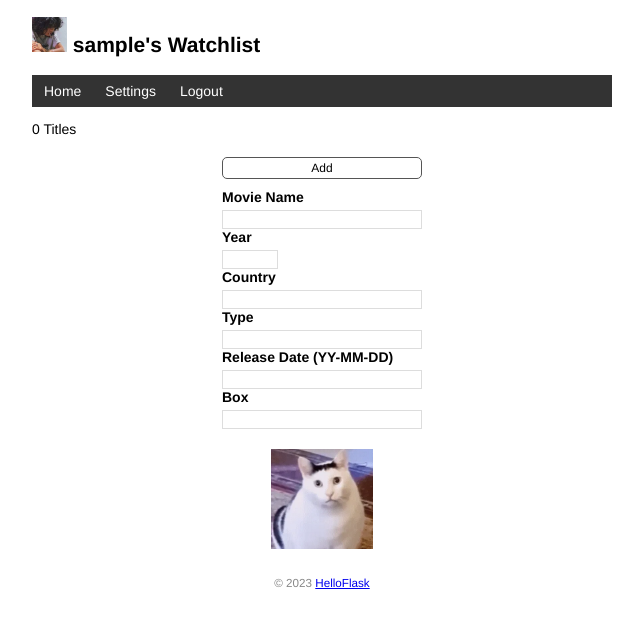
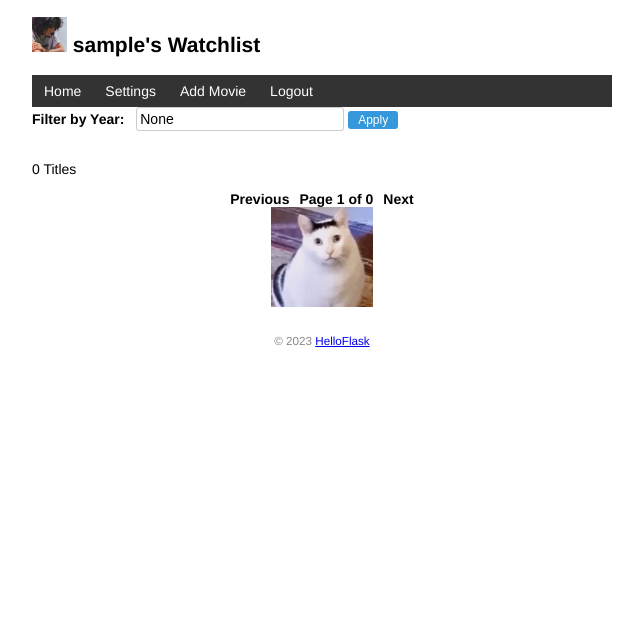
Before and after one commit to TiancaiMartin/watchlist, a Flask app: page / in a window 1280 px wide. Shown: the top 628 px of the page, without its empty margins (318-961 px from the left). Run offline with Flask 3, Linux system fonts and the light colour scheme; the visitor is signed in with stand-in values (Sample User, id 1); data that the repository does not hold is empty.

Commit message:
final version

```diff
--- a/app.py
+++ b/app.py
@@ -12,6 +12,7 @@ from flask_sqlalchemy import SQLAlchemy  # 导入扩展类
 from sqlalchemy.orm import scoped_session, sessionmaker
 from sqlalchemy.orm.session import make_transient
 from request_gpt import generate_movie_box_office_analysis
+from sqlalchemy import desc
 
 WIN = sys.platform.startswith('win')
 if WIN:
@@ -176,11 +177,25 @@ def bad_request(e):
 def internal_server_error(e):
     return render_template('500.html'), 500
 
-@app.route('/', methods=['GET', 'POST'])
+@app.route('/', methods=['GET'])
 def index():
-    if request.method == 'POST':  # 判断是否是 POST 请求
-        if not current_user.is_authenticated:  # 如果当前用户未认证
-            return redirect(url_for('index'))  # 重定向到主页
+    year_filter = request.args.get('year')
+    page = request.args.get('page', 1, type=int)  # 获取页码，默认为第一页
+
+    movies = Movie.query
+
+    if year_filter:
+        movies = movies.filter(Movie.year == year_filter)  # 使用 filter 方法进行筛选
+
+    movies_pagination = movies.paginate(page=page, per_page=10)
+    return render_template('index.html', movies=movies_pagination, year_filter=year_filter)
+
+@app.route('/add_movie', methods=['GET', 'POST'])
+@login_required
+def add_movie():
+    if request.method == 'GET':
+        return render_template('add_movie.html')
+    elif request.method == 'POST':
         # 获取表单数据
         title = request.form.get('movie_name')
         # 传入表单对应输入字段的name值
@@ -195,16 +210,14 @@ def index():
         if not title or not year or len(title) > 60:
             flash('Invalid input.')  # 显示错误提示
             return redirect(url_for('index'))  # 重定向回主页
-        # 保存表单数据到数据库
-        movie = Movie(movie_name=title, year=year, release_date=release_date, country = country, type=type)  # 创建记录
-        moviebox = MovieBox(box = box,review = review)
+
+        movie = Movie(movie_name=title, year=year, release_date=release_date, country=country, type=type)  # 创建记录
+        moviebox = MovieBox(box=box, review=review)
         db.session.add(movie)  # 添加到数据库会话
         db.session.add(moviebox)
-        db.session.commit()  # 提交数据库会话
-        flash('Item created.')  # 显示成功创建的提示
-        return redirect(url_for('index'))  # 重定向回主页
-    movies = Movie.query.all()
-    return render_template('index.html', movies=movies)
+        db.session.commit()
+        flash('Movie added successfully.')
+        return redirect(url_for('index'))  # 添加完成后重定向回主页
 
 @app.route('/movie/view_movie/<int:movie_id>')
 def view_movie(movie_id):
@@ -225,7 +238,6 @@ def view_movie(movie_id):
         director.actor_name = "无"
     actor_ids = [cast.actor_id for cast in cast_info]
     actors = [ActorInfo.query.filter_by(actor_id=actor_id).first() for actor_id in actor_ids]
-    review = MovieBox.query.filter_by(movie_id=movie_id).first()
     if not actors:
         actors = [ActorInfo()]
         actors[0].actor_name = "无"
--- a/static/style.css
+++ b/static/style.css
@@ -157,3 +157,62 @@ background: #556B2F;
 border-radius: 5px;
 padding: 3px 5px;
 }
+
+/* 翻页链接和页码居中 */
+.pagination {
+    display: flex;
+    justify-content: center;
+    align-items: center;
+    margin-top: 5px;
+}
+
+.pagination a {
+    margin: 0 5px;
+    text-decoration: none;
+    color: #3498db;
+    font-weight: bold;
+}
+
+.pagination span {
+    margin: 0 5px;
+    font-weight: bold;
+}
+
+/* 当前页样式 */
+.pagination .current {
+    background-color: #2980b9;
+    font-weight: bold;
+}
+
+/* 筛选表单样式 */
+.filter-form {
+    margin-bottom: 30px;
+}
+
+.filter-form label {
+    font-weight: bold;
+    margin-right: 8px;
+}
+
+.filter-form input[type="text"] {
+    padding: 3px; /* 调整内边距以增加输入框高度 */
+    width: 200px; /* 调整输入框宽度 */
+    font-size: 14px;
+    border-radius: 3px;
+    border: 1px solid #ccc;
+}
+
+.filter-form button {
+    padding: 2px 10px;
+    font-size: 12px;
+    border: none;
+    border-radius: 3px;
+    background-color: #3498db;
+    color: white;
+    cursor: pointer;
+    transition: background-color 0.3s ease;
+}
+
+.filter-form button:hover {
+    background-color: #2980b9;
+}
--- a/templates/base.html
+++ b/templates/base.html
@@ -22,6 +22,7 @@
             <li><a href="{{ url_for('index') }}">Home</a></li>
             {% if current_user.is_authenticated %}
             <li><a href="{{ url_for('settings') }}">Settings</a></li>
+            <li><a href="{{ url_for('add_movie') }}">Add Movie</a></li>
             <li><a href="{{ url_for('logout') }}">Logout</a></li>
             {% else %}
             <li><a href="{{ url_for('login') }}">Login</a></li>
--- a/templates/index.html
+++ b/templates/index.html
@@ -1,6 +1,13 @@
 {% extends 'base.html' %}
 {% block content %}
-    <p>{{ movies|length }} Titles</p>
+    <!-- 添加筛选表单 -->
+    <form class="filter-form" method="get" action="{{ url_for('index') }}">
+        <label for="year">Filter by Year:</label>
+        <input type="text" name="year" id="year" placeholder="Enter year" value="{{ year_filter }}">
+        <button type="submit">Apply</button>
+    </form>
+
+    <p>{{ movies.total }} Titles</p>
     <ul class="movie-list">
         {% for movie in movies %}
             <li>
@@ -18,24 +25,23 @@
             </li>
         {% endfor %}
     </ul>
-    {% if current_user.is_authenticated %}
-        <form method="post">
-            <div class="form-container">
-                <input class="btn" type="submit" name="submit" value="Add">
-                <label class="input-label">Movie Name</label>
-                <input class="inline-form" type="text" name="movie_name" autocomplete="off" required>
-                <label class="input-label">Year</label>
-                <input class="inline-form" type="text" name="year" autocomplete="off" required>
-                <label class="input-label">Country</label>
-                <input class="inline-form" type="text" name="country" autocomplete="off" required>
-                <label class="input-label">Type</label>
-                <input class="inline-form" type="text" name="type" autocomplete="off" required>
-                <label class="input-label">Release Date (YY-MM-DD)</label>
-                <input class="inline-form" type="text" name="yy-mm-dd" autocomplete="off" required>
-                <label class="input-label">Box</label>
-                <input class="inline-form" type="text" name="box" autocomplete="off" required>
-            </div>
-        </form>
+
+    <!-- 翻页链接 -->
+<div class="pagination">
+    {% if movies.has_prev %}
+        <a href="{{ url_for('index', year=year_filter, page=movies.prev_num) }}">Previous</a>
+    {% else %}
+        <span>Previous</span>
     {% endif %}
+
+    <span>Page {{ movies.page }} of {{ movies.pages }}</span>
+
+    {% if movies.has_next %}
+        <a href="{{ url_for('index', year=year_filter, page=movies.next_num) }}">Next</a>
+    {% else %}
+        <span>Next</span>
+    {% endif %}
+</div>
+
     <img alt="Bruh Cat" class="bruh" src="{{ url_for('static', filename='images/bruh.gif') }}" title="Bruh~">
 {% endblock %}
```
Also changed, not shown: movie_data.txt (+19 -69 lines), templates/add_movie.html (added, +22 -0 lines).
